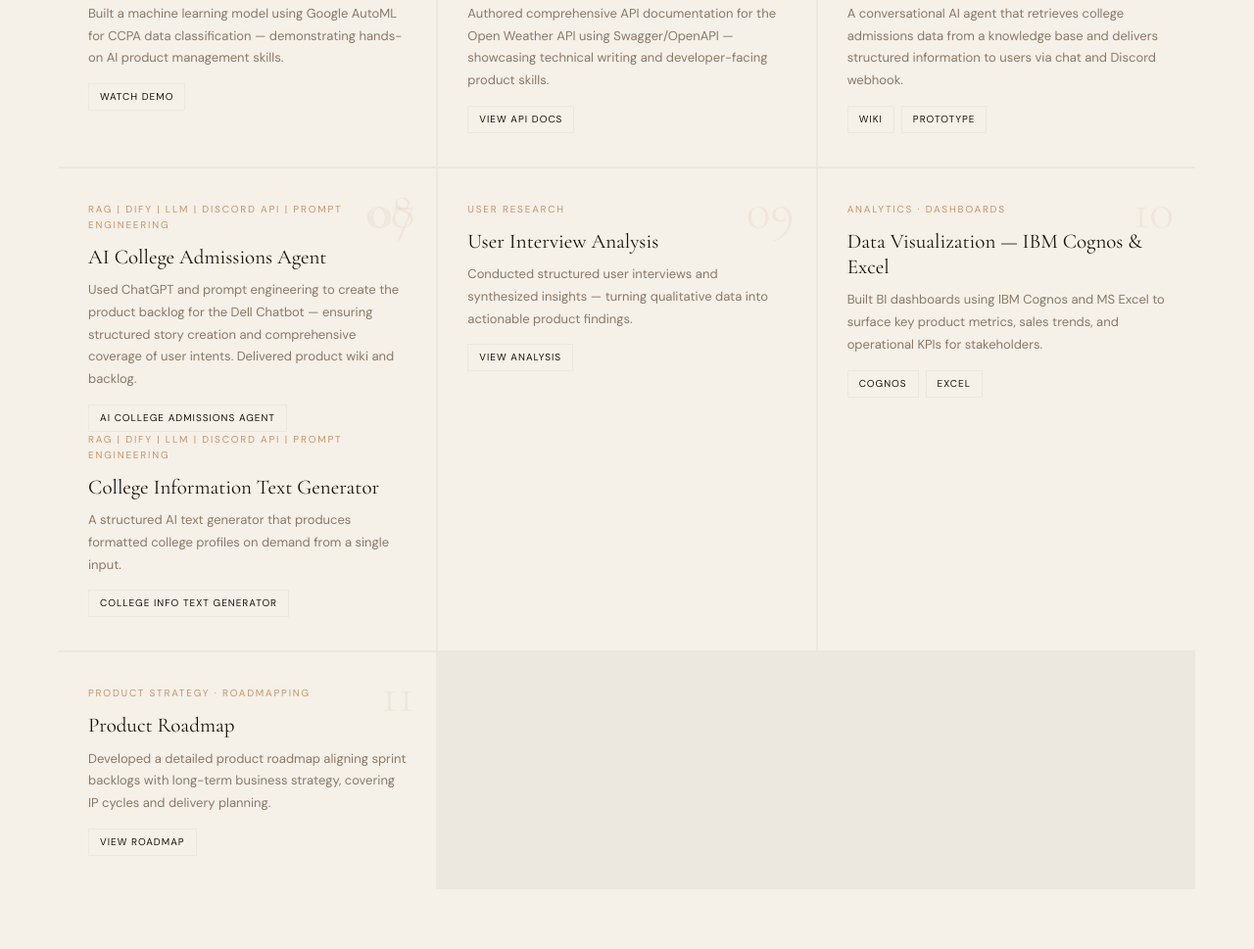
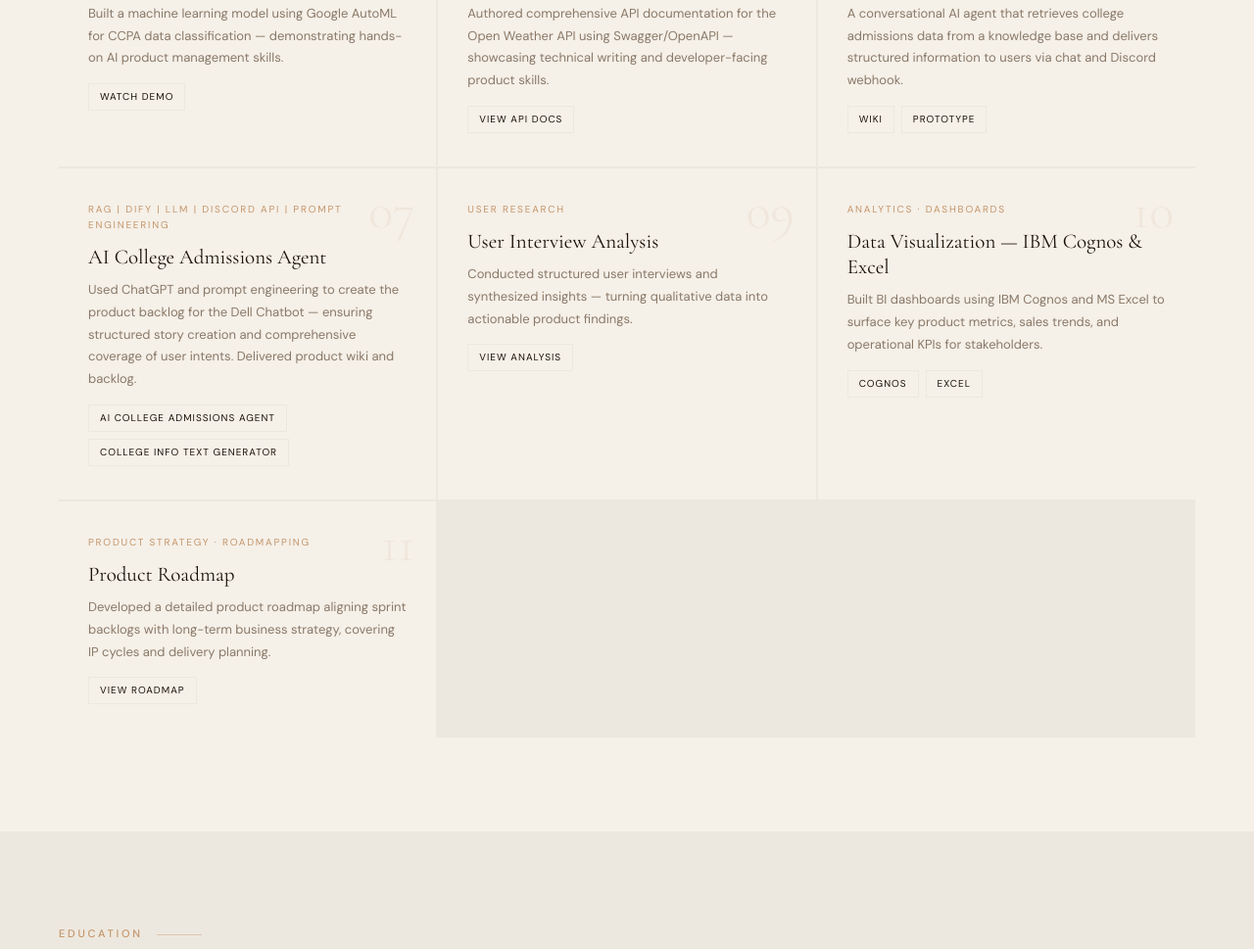
Before and after one commit to aditibhalla1983/MyPortfolio, a plain HTML site: page index.html in a window 1280 px wide. Shown: the part 4811-5780 px from the top of the page at 98% size. Drawn offline with nearby package versions, Linux system fonts and the light colour scheme.

Commit message:
Update index.html

```diff
--- a/index.html
+++ b/index.html
@@ -428,23 +428,12 @@
       <p class="proj-desc">Used ChatGPT and prompt engineering to create the product backlog for the Dell Chatbot — ensuring structured story creation and comprehensive coverage of user intents. Delivered product wiki and backlog.</p>
       <div class="proj-links">
         <a href="https://udify.app/chat/vCng6niCUZ6VcdEP" class="proj-link" target="_blank">AI College Admissions Agent</a>
-
-       <!-- <a href="https://claude.ai/public/artifacts/4dc40d37-24d1-4954-9f57-fcc3739cf309" class="proj-link" target="_blank">Case Study</a> -->
-      </div></div?
-
-      <div class="proj-card reveal" style="transition-delay:0.3s">
-      <span class="proj-num">08</span>
-      <span class="proj-tag">RAG | Dify | LLM | Discord API | Prompt Engineering</span>
-      <h3 class="proj-title">College Information Text Generator</h3>
-      <p class="proj-desc">A structured AI text generator that produces
-formatted college profiles on demand from a single input.</p>
-      <div class="proj-links">
         <a href="https://udify.app/completion/tJGMyoiweEGsG0QG" class="proj-link" target="_blank">College Info Text Generator</a>
 
        <!-- <a href="https://claude.ai/public/artifacts/4dc40d37-24d1-4954-9f57-fcc3739cf309" class="proj-link" target="_blank">Case Study</a> -->
-      </div>
+      </div></div>
 
-    </div>
+
     <div class="proj-card reveal">
       <span class="proj-num">09</span>
       <span class="proj-tag">User Research</span>
```
